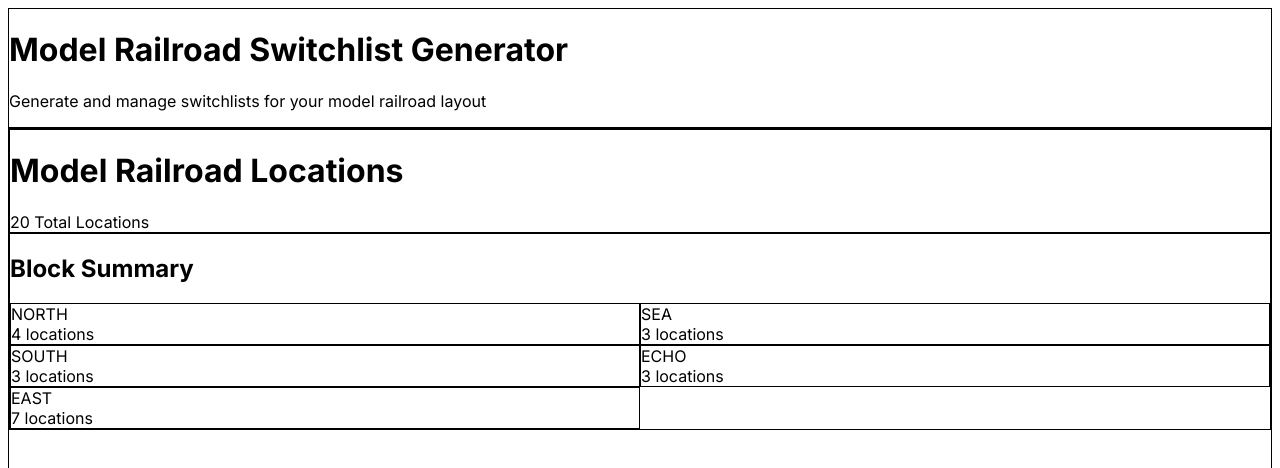
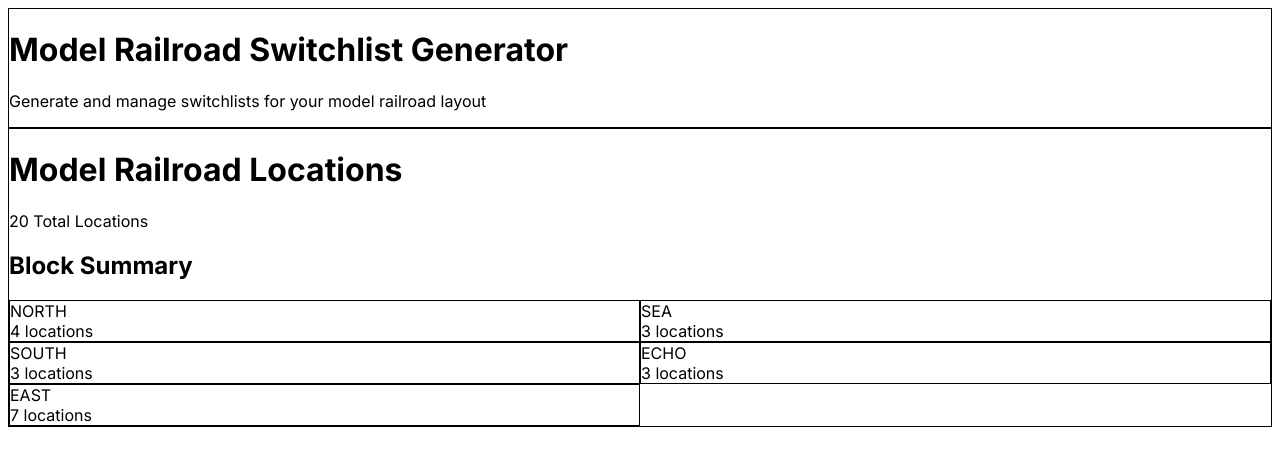
Before and after one commit to MyTurnyet/switch-this, a Next.js app: page / in a window 1280 px wide. Shown: the top 468 px of the page. Built offline with nearby package versions, Linux system fonts and the light colour scheme.

Commit message:
🎨 refine theme implementation - Add Tailwind config and improve component styling

```diff
--- a/src/components/Dashboard.tsx
+++ b/src/components/Dashboard.tsx
@@ -16,12 +16,12 @@ interface DashboardProps {
 }
 
 const DashboardHeader: React.FC<{ locationCount: number }> = ({ locationCount }) => (
-  <Card testId="dashboard-header" className="mb-8">
-    <h1 className={clsx(theme.typography.title, 'mb-3')}>Model Railroad Locations</h1>
+  <div className={clsx('mb-6', theme.typography.title)}>
+    <h1 className="mb-2">Model Railroad Locations</h1>
     <Badge variant="primary" testId="location-count">
       {locationCount} Total Location{locationCount !== 1 ? 's' : ''}
     </Badge>
-  </Card>
+  </div>
 );
 
 const BlockSummary: React.FC<{ locations: LocationData[] }> = ({ locations }) => {
@@ -31,8 +31,8 @@ const BlockSummary: React.FC<{ locations: LocationData[] }> = ({ locations }) =>
   }, {} as Record<string, number>);
 
   return (
-    <Card testId="block-summary" className="mb-8">
-      <h2 className={clsx(theme.typography.subtitle, 'mb-4')}>Block Summary</h2>
+    <div className="mb-6">
+      <h2 className={clsx(theme.typography.subtitle, 'mb-3')}>Block Summary</h2>
       <div className="grid grid-cols-2 md:grid-cols-3 lg:grid-cols-4 gap-4">
         {Object.entries(blockCounts).map(([block, count]) => (
           <Card
@@ -47,21 +47,15 @@ const BlockSummary: React.FC<{ locations: LocationData[] }> = ({ locations }) =>
           </Card>
         ))}
       </div>
-    </Card>
+    </div>
   );
 };
 
 const Dashboard: React.FC<DashboardProps> = ({ locations }) => {
   return (
-    <div className="min-h-screen bg-background-secondary">
-      <div className={clsx(
-        'container mx-auto max-w-7xl',
-        theme.spacing.page.x,
-        theme.spacing.page.y
-      )}>
-        <DashboardHeader locationCount={locations.length} />
-        <BlockSummary locations={locations} />
-      </div>
+    <div className="space-y-6">
+      <DashboardHeader locationCount={locations.length} />
+      <BlockSummary locations={locations} />
     </div>
   );
 };
```
Also changed, not shown: 1 other file (tests, documents, lock files or other folders).
